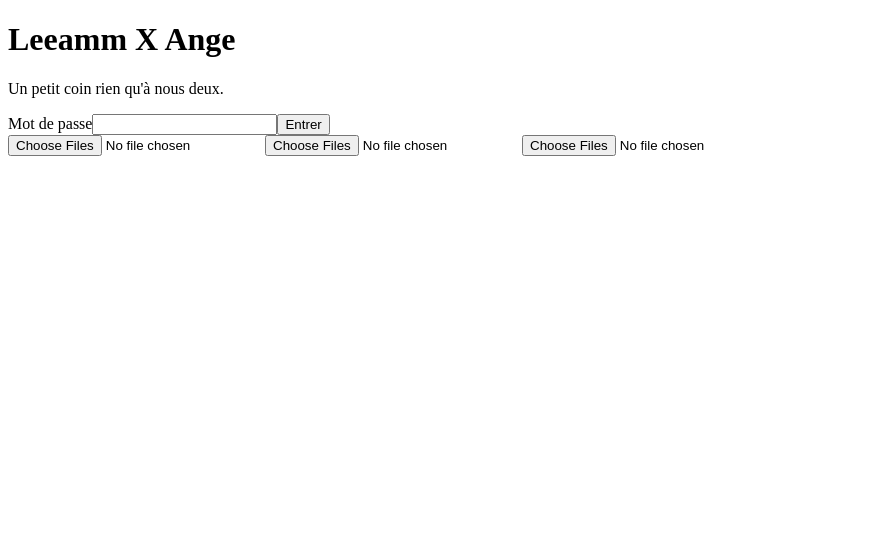
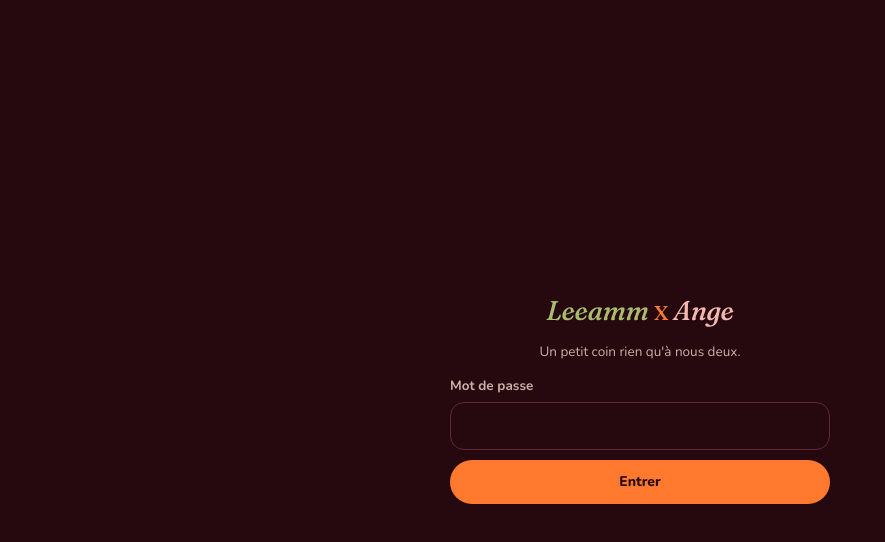
Before and after one commit to a3nge/leeammxange, a plain HTML site: page index.html in a window 1280 px wide. Shown: the whole page, without its empty margins (0-885 px from the left). Drawn offline with nearby package versions, Linux system fonts and the light colour scheme.

Commit message:
Add stylesheet and script for extras

```diff
--- a/index.html
+++ b/index.html
@@ -16,6 +16,7 @@
 <link rel="preconnect" href="https://fonts.googleapis.com">
 <link rel="preconnect" href="https://fonts.gstatic.com" crossorigin>
 <link rel="stylesheet" href="https://fonts.googleapis.com/css2?family=Fraunces:ital,opsz,wght@0,9..144,500;0,9..144,600;1,9..144,500&family=Nunito:wght@400;600;700;800&display=swap">
+<link rel="stylesheet" href="style.css">
 <link rel="stylesheet" href="nouveautes.css">
 </head>
 <body>
@@ -37,6 +38,7 @@
 <script src="core.js"></script>
 <script src="views.js"></script>
 <script src="actions.js"></script>
+<script src="extras.js"></script>
 <script src="nouveautes.js"></script>
 </body>
 </html>
```
